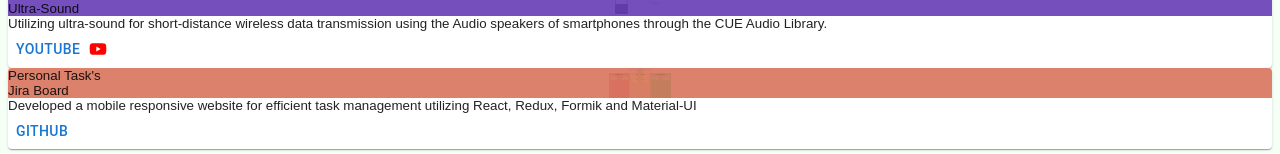
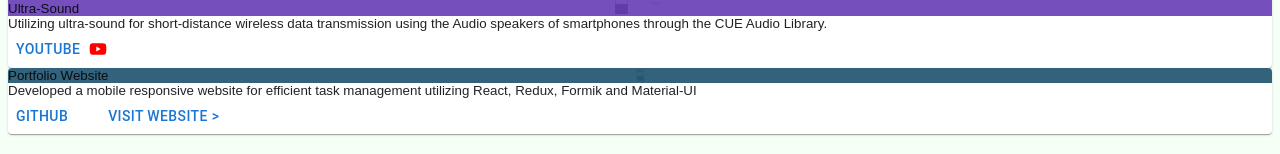
Before and after one commit to IlIIIlIIIlIlIlI/personal_website, a React (Create React App) app: page / in a window 1280 px wide. Shown: the part 1364-1518 px from the top of the page. Built offline with nearby package versions, Linux system fonts and the light colour scheme.

Commit message:
new changes

```diff
--- a/src/Projects/Projects.tsx
+++ b/src/Projects/Projects.tsx
@@ -253,13 +253,12 @@
 
         <div className={`${scssObj.baseClass}__box`}>
           <InteractiveCards
-            backGroundColor='RGBA(250, 235, 215)'
-            backGroundImageLink='/images/task-sheet.png'
-            backGroundColour='RGBA(212, 103, 82, 0.80)'
+            backGroundColor='RGB(245, 255, 245)'
+            backGroundImageLink='/images/personal-website.png'
+            backGroundColour='RGBA(31, 81, 113, 0.90)'
             nonHoverContent={
               <div className={`${scssObj.baseClass}__non-hover`}>
-                <div>Personal Task's</div>
-                <div>Jira Board</div>
+                <div>Portfolio Website</div>
               </div>
             }
             hoverContent={
@@ -274,7 +273,7 @@
                     endIcon={<GitHubIcon style={{ color: 'white' }} />}
                     onClick={() => {
                       window.open(
-                        'https://github.com/IlIIIlIIIlIlIlI/Interactive-To-Do-List',
+                        'https://github.com/IlIIIlIIIlIlIlI/personal_website',
                         '_blank'
                       );
                     }}
@@ -282,7 +281,7 @@
                     Github
                   </Button>
 
-                  {/* <Button
+                  <Button
                     className={`${scssObj.baseClass}__button-website`}
                     onClick={() => {
                       window.open(
@@ -292,7 +291,7 @@
                     }}
                   >
                     Visit Website {'>'}
-                  </Button> */}
+                  </Button>
                 </div>
               </div>
             }
```
Also changed, not shown: public/images/personal-website.png (added).
